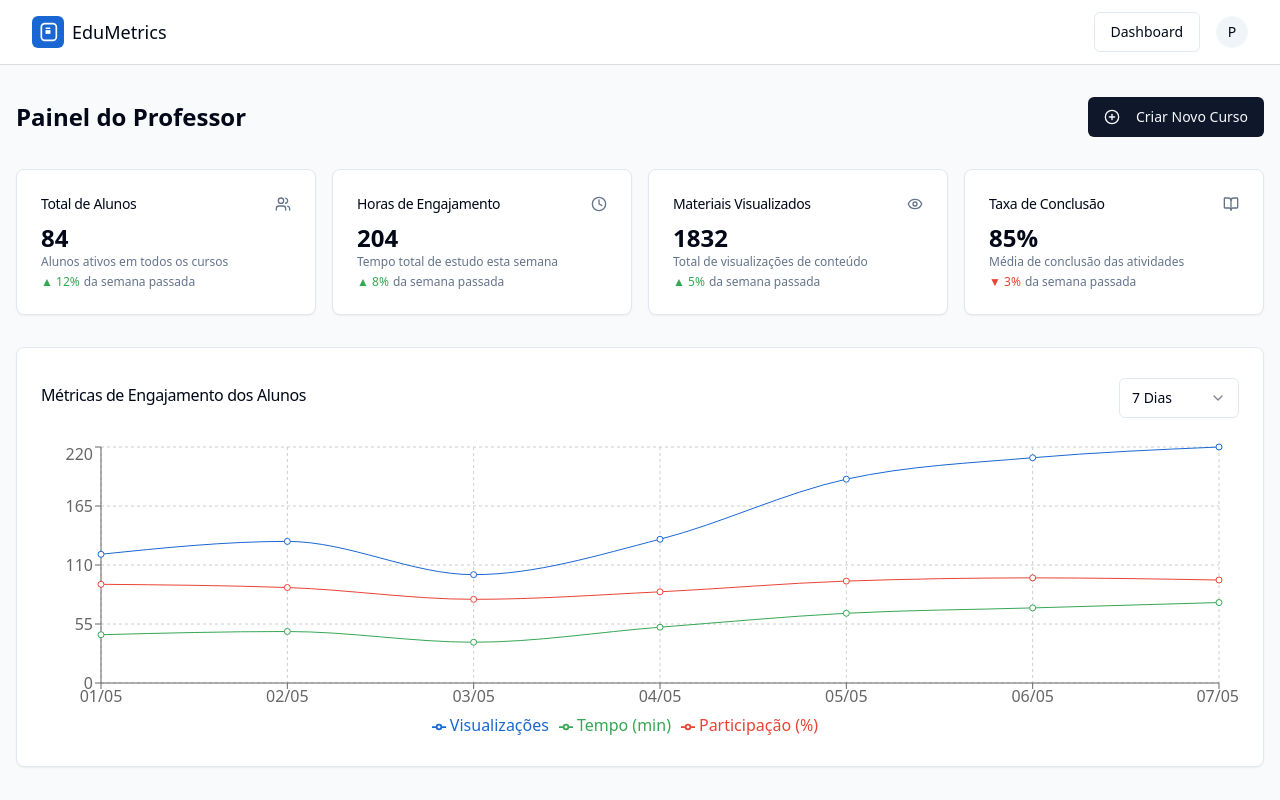
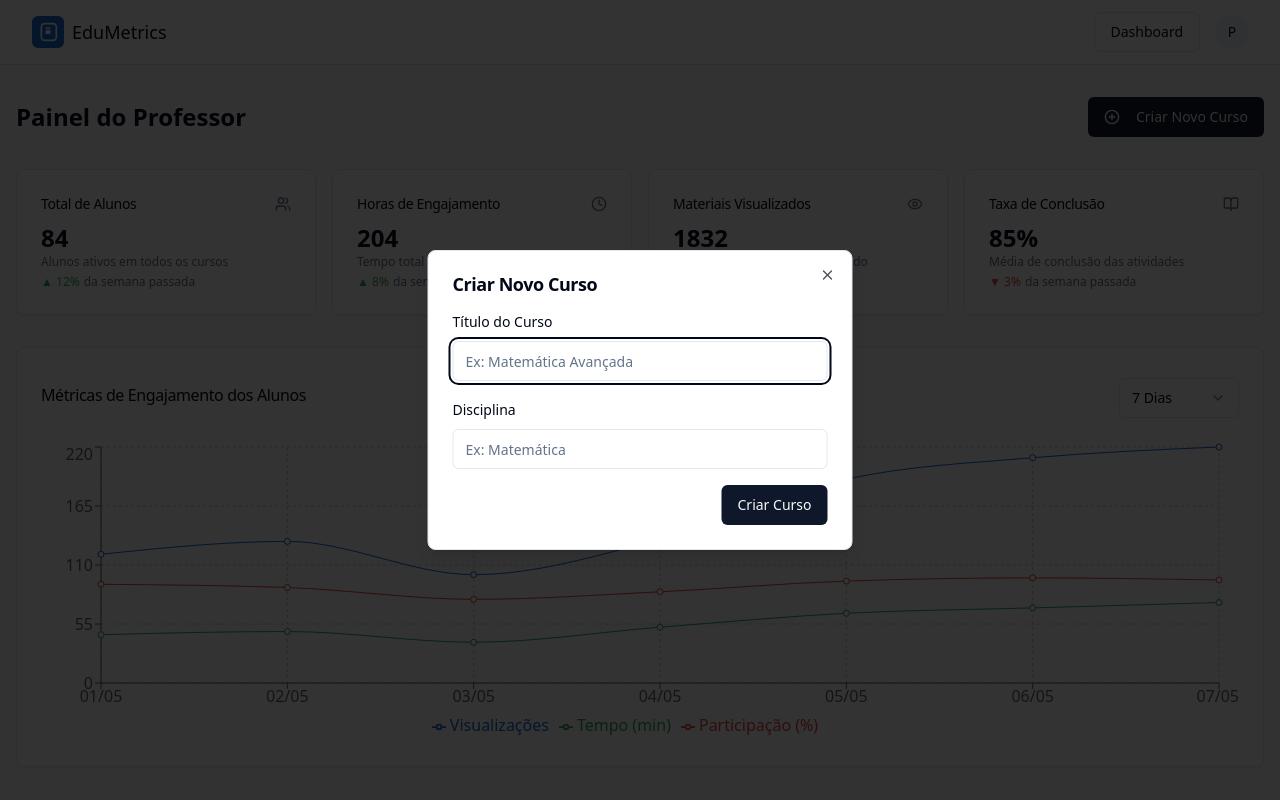
Before and after one commit to giseldo/student-insight-classroom-metrics, a React (Vite) app: page /teacher in a window 1280 px wide. Both pictures are taken after a click on the button "Criar Novo Curso". Shown: the top 800 px of the page. Built offline with nearby package versions, Linux system fonts and the light colour scheme.

Commit message:
Fix: Create new course not working
The "Criar Novo Curso" button in the teacher dashboard is not functioning as expected.

```diff
--- a/src/pages/TeacherDashboard.tsx
+++ b/src/pages/TeacherDashboard.tsx
@@ -6,9 +6,23 @@ import { Button } from "@/components/ui/button";
 import { PlusCircle, Users, Clock, BookOpen, Eye } from "lucide-react";
 import MetricCard from "@/components/MetricCard";
 import EngagementChart from "@/components/EngagementChart";
+import { Dialog, DialogContent, DialogHeader, DialogTitle, DialogFooter } from "@/components/ui/dialog";
+import { Form, FormField, FormItem, FormLabel, FormControl, FormMessage } from "@/components/ui/form";
+import { Input } from "@/components/ui/input";
+import { useForm } from "react-hook-form";
+import { z } from "zod";
+import { zodResolver } from "@hookform/resolvers/zod";
+import { toast } from "sonner";
+
+const courseFormSchema = z.object({
+  title: z.string().min(3, { message: "O título deve ter pelo menos 3 caracteres" }),
+  subject: z.string().min(2, { message: "A disciplina deve ter pelo menos 2 caracteres" }),
+});
+
+type CourseFormValues = z.infer<typeof courseFormSchema>;
 
 const TeacherDashboard = () => {
-  const [courses] = useState<CourseData[]>([
+  const [courses, setCourses] = useState<CourseData[]>([
     {
       id: "course1",
       title: "Matemática Avançada",
@@ -50,6 +64,40 @@ const TeacherDashboard = () => {
     },
   ]);
 
+  const [openDialog, setOpenDialog] = useState(false);
+
+  const form = useForm<CourseFormValues>({
+    resolver: zodResolver(courseFormSchema),
+    defaultValues: {
+      title: "",
+      subject: ""
+    }
+  });
+
+  const onSubmit = (values: CourseFormValues) => {
+    const colors = ["#1967d2", "#34a853", "#ea4335", "#4285f4", "#fbbc05", "#5f6368"];
+    const randomColor = colors[Math.floor(Math.random() * colors.length)];
+
+    const newCourse: CourseData = {
+      id: `course${courses.length + 1}`,
+      title: values.title,
+      subject: values.subject,
+      teacher: "Silva",
+      coverColor: randomColor,
+      metrics: {
+        views: 0,
+        timeSpent: 0,
+        materials: 0,
+        students: 0
+      }
+    };
+
+    setCourses([...courses, newCourse]);
+    setOpenDialog(false);
+    toast.success("Curso criado com sucesso!");
+    form.reset();
+  };
+
   const chartData = [
     { date: "01/05", views: 120, timeSpent: 45, participation: 92 },
     { date: "02/05", views: 132, timeSpent: 48, participation: 89 },
@@ -67,7 +115,7 @@ const TeacherDashboard = () => {
       <main className="container mx-auto px-4 py-8">
         <div className="flex justify-between items-center mb-8">
           <h1 className="text-2xl font-bold">Painel do Professor</h1>
-          <Button>
+          <Button onClick={() => setOpenDialog(true)}>
             <PlusCircle className="mr-2 h-4 w-4" />
             Criar Novo Curso
           </Button>
@@ -118,6 +166,47 @@ const TeacherDashboard = () => {
           ))}
         </div>
       </main>
+
+      <Dialog open={openDialog} onOpenChange={setOpenDialog}>
+        <DialogContent className="sm:max-w-[425px]">
+          <DialogHeader>
+            <DialogTitle>Criar Novo Curso</DialogTitle>
+          </DialogHeader>
+          <Form {...form}>
+            <form onSubmit={form.handleSubmit(onSubmit)} className="space-y-4">
+              <FormField
+                control={form.control}
+                name="title"
+                render={({ field }) => (
+                  <FormItem>
+                    <FormLabel>Título do Curso</FormLabel>
+                    <FormControl>
+                      <Input placeholder="Ex: Matemática Avançada" {...field} />
+                    </FormControl>
+                    <FormMessage />
+                  </FormItem>
+                )}
+              />
+              <FormField
+                control={form.control}
+                name="subject"
+                render={({ field }) => (
+                  <FormItem>
+                    <FormLabel>Disciplina</FormLabel>
+                    <FormControl>
+                      <Input placeholder="Ex: Matemática" {...field} />
+                    </FormControl>
+                    <FormMessage />
+                  </FormItem>
+                )}
+              />
+              <DialogFooter>
+                <Button type="submit">Criar Curso</Button>
+              </DialogFooter>
+            </form>
+          </Form>
+        </DialogContent>
+      </Dialog>
     </div>
   );
 };
```
